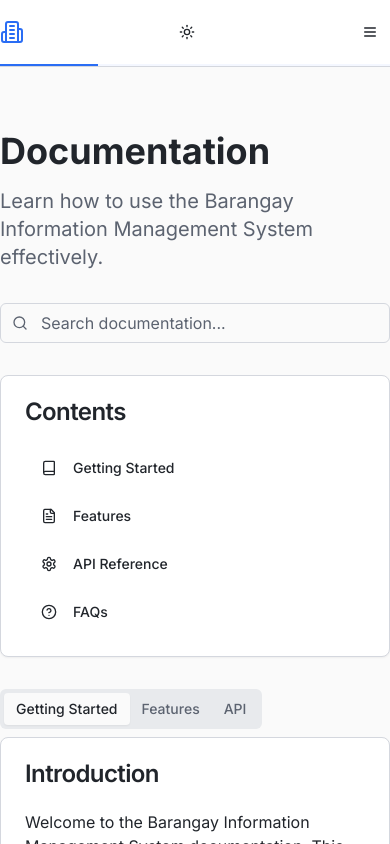
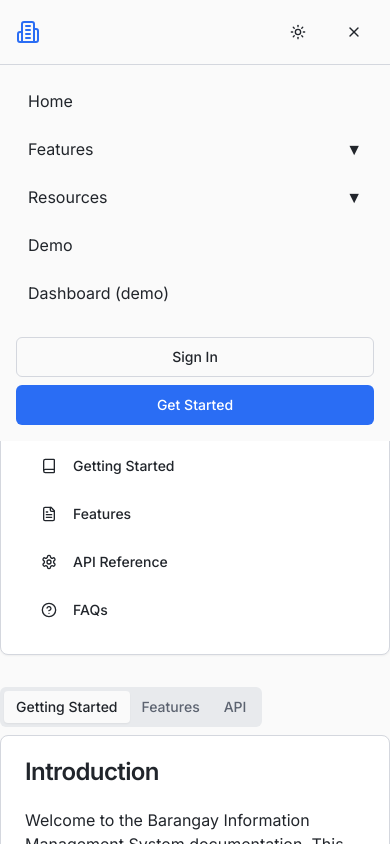
Before and after one commit to DownMan01/barangay-demo, a Next.js app: page /docs in a window 390 px wide. Both pictures are taken after a click on the button 370 px from the left and 32 px from the top of the page. Shown: the top 844 px of the page. Built offline with nearby package versions, Linux system fonts and the light colour scheme.

Commit message:
Update main-nav.tsx

```diff
--- a/components/main-nav.tsx
+++ b/components/main-nav.tsx
@@ -14,10 +14,9 @@ import {
 } from "@/components/ui/navigation-menu"
 import { Button } from "@/components/ui/button"
 import { ModeToggle } from "@/components/mode-toggle"
-import { Building2, Users, FileText, MessageSquare, AlertTriangle, HelpCircle, BookOpen, Phone } from "lucide-react"
+import { Building2, Users, FileText, MessageSquare, AlertTriangle, HelpCircle, BookOpen, Phone, X } from "lucide-react"
 import { useState } from "react"
 import { Menu } from "lucide-react"
-
 
 const features = [
   {
@@ -67,126 +66,96 @@ const resources = [
   },
 ]
 
+const navConfig = [
+  { title: "Home", href: "/" },
+  {
+    title: "Features",
+    href: "/features",
+    subItems: features,
+  },
+  {
+    title: "Resources",
+    href: "/resources",
+    subItems: resources,
+  },
+  { title: "Demo", href: "/demo" },
+  { title: "Dashboard (demo)", href: "/dashboard" },
+];
+
 export function MainNav() {
   const pathname = usePathname()
   const [isOpen, setIsOpen] = useState(false);
+  const [openSubmenu, setOpenSubmenu] = useState<string | null>(null);
+
+  const toggleSubmenu = (title: string) => {
+    setOpenSubmenu(openSubmenu === title ? null : title);
+  };
 
   return (
-    <header className="sticky top-0 z-50 w-full border-b bg-white">
-  <div className="container mx-auto flex h-16 items-center justify-between">
+    <header className="sticky top-0 z-50 w-full border-b bg-background">
+      <div className="container mx-auto flex h-16 items-center justify-between px-4">
         {/* Logo Section */}
         <Link href="/" className="flex items-center gap-2 transition-colors hover:opacity-80">
-      <Building2 href="/" className="h-6 w-6 text-primary" />
+          <Building2 className="h-6 w-6 text-primary" />
           <div className="hidden md:block">
             <span className="text-lg font-bold block leading-none">BIMS</span>
             <span className="text-[0.65rem] text-muted-foreground">Barangay Management</span>
           </div>
         </Link>
 
-    {/* Center Navigation */}
+        {/* Desktop Navigation */}
         <NavigationMenu className="hidden md:flex flex-grow justify-center">
           <NavigationMenuList className="gap-2">
-        <NavigationMenuItem>
-          <Link href="/" legacyBehavior passHref>
-            <NavigationMenuLink
+            {navConfig.map((item) => (
+              <NavigationMenuItem key={item.title}>
+                {item.subItems ? (
+                  <>
+                    <NavigationMenuTrigger
                       className={cn(
-                "group inline-flex h-9 w-max items-center justify-center rounded-md px-4 py-2 text-sm font-medium transition-colors hover:text-primary focus:text-primary focus:outline-none disabled:pointer-events-none disabled:opacity-50 cursor-pointer",
-                pathname === "/" ? "text-primary" : "text-muted-foreground",
+                        "group inline-flex h-9 w-max items-center justify-center rounded-md px-4 py-2 text-sm font-medium transition-colors hover:text-primary focus:text-primary",
+                        pathname.startsWith(item.href) ? "text-primary" : "text-muted-foreground"
                       )}
                     >
-              Home
-            </NavigationMenuLink>
-          </Link>
-        </NavigationMenuItem>
-
-        <NavigationMenuItem>
-          <NavigationMenuTrigger
-            className={cn(
-              "group inline-flex h-9 w-max items-center justify-center rounded-md px-4 py-2 text-sm font-medium transition-colors hover:text-primary focus:text-primary focus:outline-none disabled:pointer-events-none disabled:opacity-50",
-              pathname.includes("/features") ? "text-primary" : "text-muted-foreground",
-            )}
-          >
-            Features
+                      {item.title}
                     </NavigationMenuTrigger>
                     <NavigationMenuContent>
                       <ul className="grid w-[400px] gap-3 p-4 md:w-[500px] md:grid-cols-2 lg:w-[600px]">
-              {features.map((feature) => (
+                        {item.subItems.map((subItem) => (
                           <ListItem
-                  key={feature.title}
-                  title={feature.title}
-                  href={feature.href}
-                  className={pathname === feature.href ? "text-primary" : ""}
+                            key={subItem.title}
+                            title={subItem.title}
+                            href={subItem.href}
+                            className={pathname === subItem.href ? "text-primary" : ""}
                           >
                             <div className="flex items-center gap-2">
-                    <feature.icon className="h-4 w-4" />
-                    <span>{feature.description}</span>
+                              <subItem.icon className="h-4 w-4" />
+                              <span>{subItem.description}</span>
                             </div>
                           </ListItem>
                         ))}
                       </ul>
                     </NavigationMenuContent>
-        </NavigationMenuItem>
-
-        <NavigationMenuItem>
-          <NavigationMenuTrigger
+                  </>
+                ) : (
+                  <Link href={item.href} legacyBehavior passHref>
+                    <NavigationMenuLink
                       className={cn(
-              "group inline-flex h-9 w-max items-center justify-center rounded-md px-4 py-2 text-sm font-medium transition-colors hover:text-primary focus:text-primary focus:outline-none disabled:pointer-events-none disabled:opacity-50",
-              pathname.includes("/resources") ? "text-primary" : "text-muted-foreground",
+                        "group inline-flex h-9 w-max items-center justify-center rounded-md px-4 py-2 text-sm font-medium transition-colors hover:text-primary focus:text-primary",
+                        pathname === item.href ? "text-primary" : "text-muted-foreground"
                       )}
                     >
-            Resources
-          </NavigationMenuTrigger>
-          <NavigationMenuContent>
-            <ul className="grid w-[400px] gap-3 p-4 md:w-[500px] md:grid-cols-2 lg:w-[600px]">
-              {resources.map((resource) => (
-                <ListItem
-                  key={resource.title}
-                  title={resource.title}
-                  href={resource.href}
-                  className={pathname === resource.href ? "text-primary" : ""}
-                >
-                  <div className="flex items-center gap-2">
-                    <resource.icon className="h-4 w-4" />
-                    <span>{resource.description}</span>
-                  </div>
-                </ListItem>
-              ))}
-            </ul>
-          </NavigationMenuContent>
-        </NavigationMenuItem>
-
-        <NavigationMenuItem>
-          <Link href="/demo" legacyBehavior passHref>
-            <NavigationMenuLink
-              className={cn(
-                "group inline-flex h-9 w-max items-center justify-center rounded-md px-4 py-2 text-sm font-medium transition-colors hover:text-primary focus:text-primary focus:outline-none disabled:pointer-events-none disabled:opacity-50 cursor-pointer",
-                pathname === "/demo" ? "text-primary" : "text-muted-foreground",
-              )}
-            >
-              Demo
+                      {item.title}
                     </NavigationMenuLink>
                   </Link>
+                )}
               </NavigationMenuItem>
-
-        <NavigationMenuItem>
-          <Link href="/dashboard" legacyBehavior passHref>
-            <NavigationMenuLink
-              className={cn(
-                "group inline-flex h-9 w-max items-center justify-center rounded-md px-4 py-2 text-sm font-medium transition-colors hover:text-primary focus:text-primary focus:outline-none disabled:pointer-events-none disabled:opacity-50 cursor-pointer",
-                pathname === "/dashboard" ? "text-primary" : "text-muted-foreground",
-              )}
-            >
-              Dashboard(demo)
-            </NavigationMenuLink>
-          </Link>
-        </NavigationMenuItem>
+            ))}
           </NavigationMenuList>
         </NavigationMenu>
 
-    {/* Right Section */}
-    <div className="flex items-center gap-4">
+        {/* Desktop Right Section */}
+        <div className="hidden md:flex items-center gap-4">
           <ModeToggle />
-      <div className="hidden md:flex items-center gap-4">
           <Button variant="ghost" className="text-sm font-medium text-muted-foreground hover:text-primary" asChild>
             <Link href="/login">Sign in</Link>
           </Button>
@@ -194,37 +163,93 @@ export function MainNav() {
             <Link href="/register">Get Started</Link>
           </Button>
         </div>
-    </div>
 
         {/* Mobile Menu Button */}
-    <div className="md:hidden">
-      <Button variant="ghost" size="icon" onClick={() => setIsOpen(!isOpen)}>
-        <Menu className="h-6 w-6" />
+        <div className="md:hidden flex items-center gap-4">
+          <ModeToggle />
+          <Button
+            variant="ghost"
+            size="icon"
+            onClick={() => setIsOpen(!isOpen)}
+            aria-label={isOpen ? "Close menu" : "Open menu"}
+          >
+            {isOpen ? <X className="h-6 w-6" /> : <Menu className="h-6 w-6" />}
           </Button>
         </div>
       </div>
 
-  {/* Mobile Navigation Indicator */}
-  <div className="h-0.5 bg-primary/5 md:hidden">
-    <div
-      className="h-full w-1/4 bg-primary transition-transform duration-300"
-      style={{
-        transform: `translateX(${
-          pathname === "/"
-            ? "0%"
-            : pathname.startsWith("/features")
-              ? "100%"
-              : pathname.startsWith("/resources")
-                ? "200%"
-                : pathname.startsWith("/demo")
-                  ? "300%"
-                  : "0%"
-        })`,
-      }}
-    />
+      {/* Mobile Navigation */}
+      <div className={`md:hidden absolute w-full bg-background border-t ${isOpen ? 'block' : 'hidden'}`}>
+        <div className="container mx-auto px-4 py-4 space-y-2">
+          {navConfig.map((item) => (
+            <div key={item.title} className="space-y-2">
+              {item.subItems ? (
+                <>
+                  <button
+                    onClick={() => toggleSubmenu(item.title)}
+                    className={cn(
+                      "w-full flex justify-between items-center py-2 px-3 rounded-md",
+                      pathname.startsWith(item.href) ? "text-primary bg-accent" : "text-foreground hover:bg-accent"
+                    )}
+                  >
+                    <span>{item.title}</span>
+                    <span className={cn(
+                      "transform transition-transform",
+                      openSubmenu === item.title ? "rotate-180" : ""
+                    )}>
+                      ▼
+                    </span>
+                  </button>
+                  {openSubmenu === item.title && (
+                    <div className="ml-4 space-y-1">
+                      {item.subItems.map((subItem) => (
+                        <Link
+                          key={subItem.title}
+                          href={subItem.href}
+                          onClick={() => setIsOpen(false)}
+                          className={cn(
+                            "flex items-center gap-2 py-2 px-3 rounded-md text-sm",
+                            pathname === subItem.href ? "text-primary bg-accent" : "text-foreground hover:bg-accent"
+                          )}
+                        >
+                          <subItem.icon className="h-4 w-4" />
+                          {subItem.title}
+                        </Link>
+                      ))}
+                    </div>
+                  )}
+                </>
+              ) : (
+                <Link
+                  href={item.href}
+                  onClick={() => setIsOpen(false)}
+                  className={cn(
+                    "block py-2 px-3 rounded-md",
+                    pathname === item.href ? "text-primary bg-accent" : "text-foreground hover:bg-accent"
+                  )}
+                >
+                  {item.title}
+                </Link>
+              )}
+            </div>
+          ))}
+
+          {/* Mobile Auth Buttons */}
+          <div className="pt-4 space-y-2">
+            <Button variant="outline" className="w-full" asChild>
+              <Link href="/login" onClick={() => setIsOpen(false)}>
+                Sign In
+              </Link>
+            </Button>
+            <Button className="w-full" asChild>
+              <Link href="/register" onClick={() => setIsOpen(false)}>
+                Get Started
+              </Link>
+            </Button>
+          </div>
+        </div>
       </div>
     </header>
-
   )
 }
 
@@ -237,16 +262,18 @@ const ListItem = React.forwardRef<React.ElementRef<"a">, React.ComponentPropsWit
             ref={ref}
             className={cn(
               "block select-none space-y-1 rounded-md p-3 leading-none no-underline outline-none transition-colors hover:bg-accent hover:text-accent-foreground focus:bg-accent focus:text-accent-foreground",
-              className,
+              className
             )}
             {...props}
           >
             <div className="text-sm font-medium leading-none">{title}</div>
-            <p className="line-clamp-2 text-sm leading-snug text-muted-foreground">{children}</p>
+            <p className="line-clamp-2 text-sm leading-snug text-muted-foreground">
+              {children}
+            </p>
           </a>
         </NavigationMenuLink>
       </li>
     )
-  },
+  }
 )
 ListItem.displayName = "ListItem"
```
Lines whose indentation alone changed are shown as unchanged.
